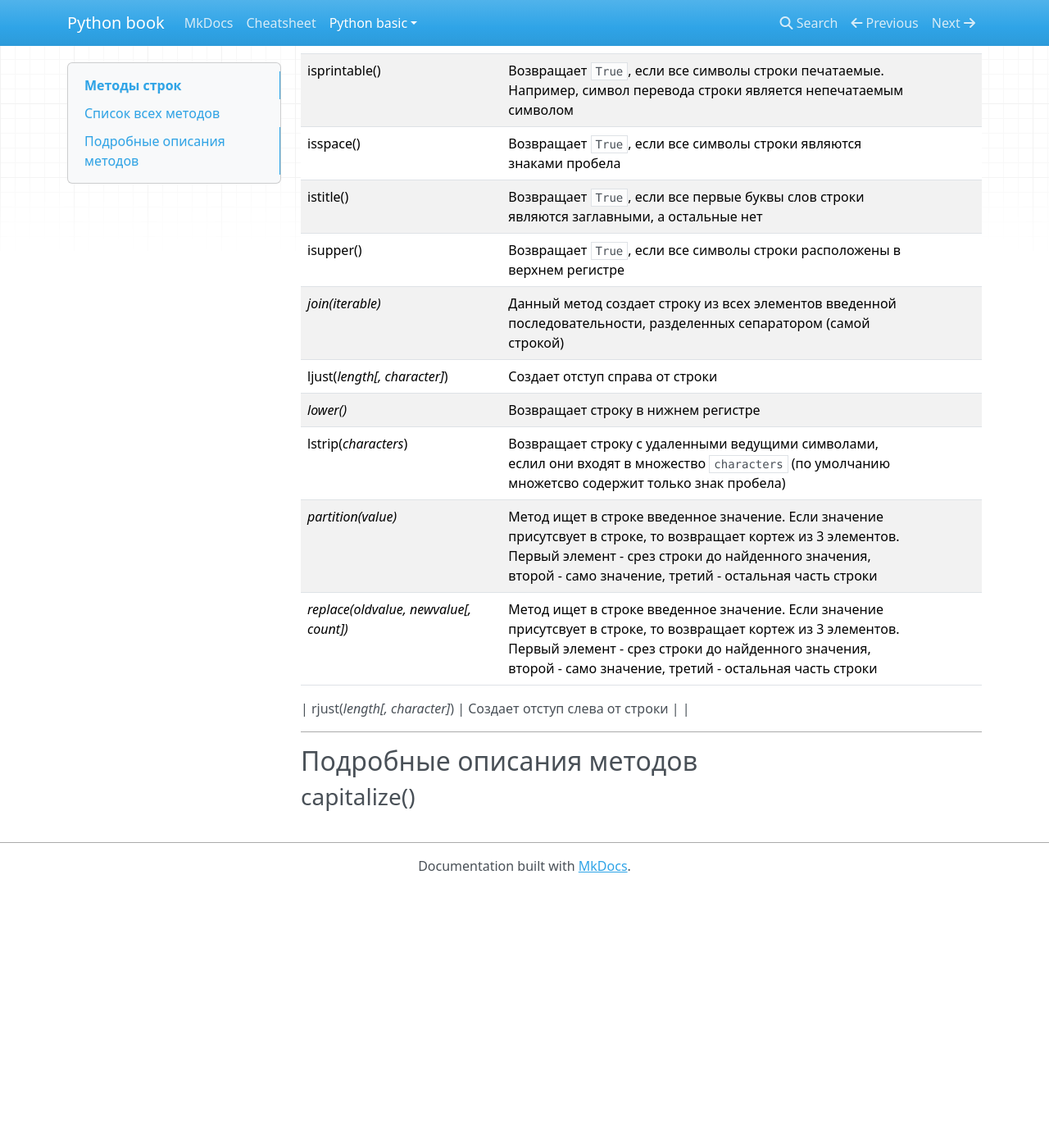
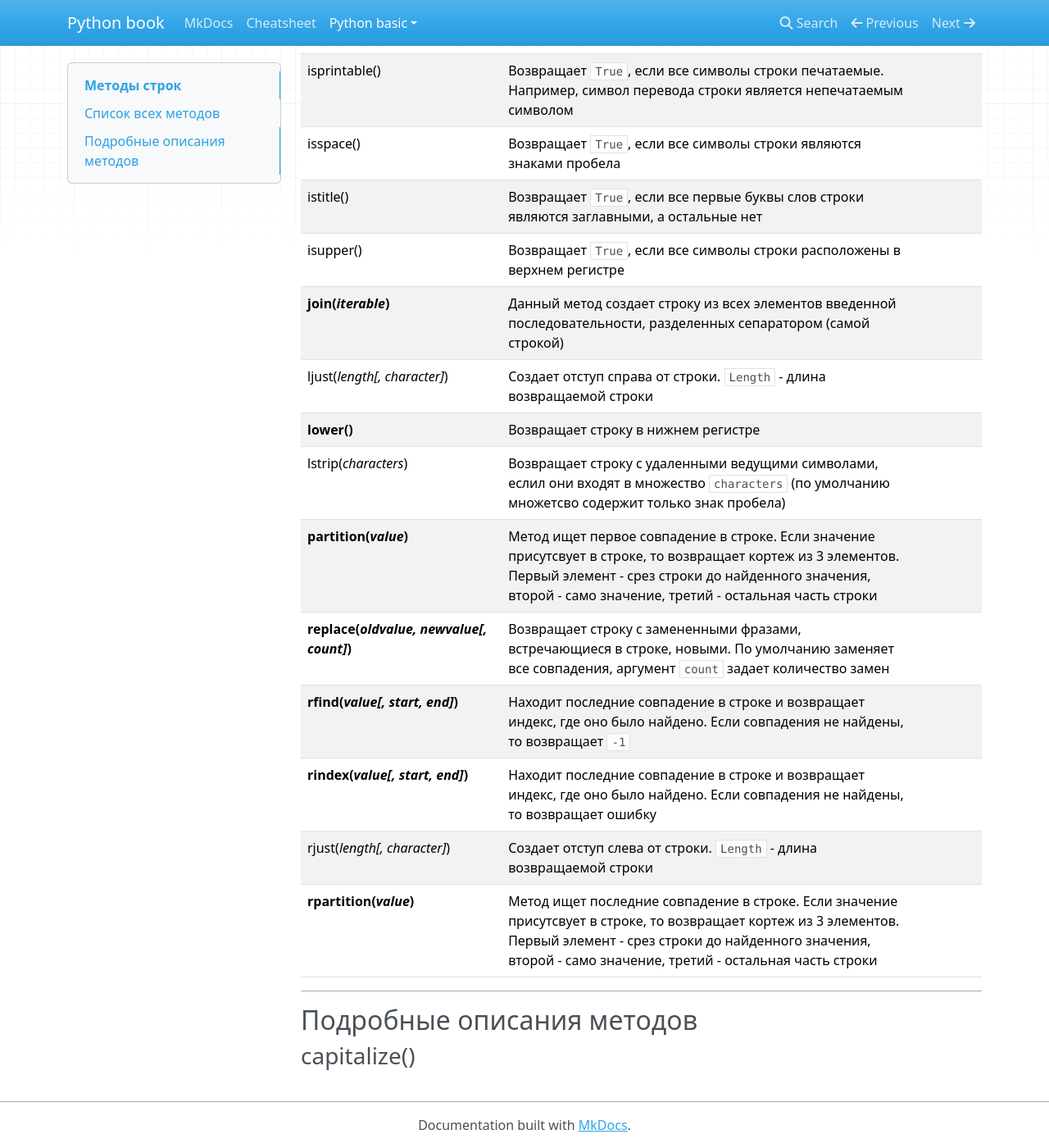
Before and after one commit to smackov/python_book, an MkDocs documentation site: the page built from book/docs/Python basic/String methods.md, in a window 1280 px wide and 1400 px high, scrolled down 1550 px. Shown: the whole window at 82% size. Built offline with MkDocs 1.6.1, drawn with Linux system fonts in a browser that asks for light colours; nearby versions of some CDN libraries; before the commit the page ends 2634 px from its top, so only the background shows below that.

Commit message:
Append 'String methods' doc

```diff
--- a/book/docs/Python basic/String methods.md
+++ b/book/docs/Python basic/String methods.md
@@ -37,14 +37,17 @@ Python имеет большой набор `built-in` (встроенных) м
 | isspace() | Возвращает `True`, если все символы строки являются знаками пробела |  |
 | istitle() | Возвращает `True`, если все первые буквы слов строки являются заглавными, а остальные нет |  |
 | isupper() | Возвращает `True`, если все символы строки расположены в верхнем регистре |  |
-| _join(*iterable*)_ | Данный метод создает строку из всех элементов введенной последовательности, разделенных сепаратором (самой строкой) |  |
-| ljust(*length[, character]*) | Создает отступ справа от строки |  |
-| _lower()_ | Возвращает строку в нижнем регистре |  |
+| __join(*iterable*)__ | Данный метод создает строку из всех элементов введенной последовательности, разделенных сепаратором (самой строкой) |  |
+| ljust(*length[, character]*) | Создает отступ справа от строки. `Length` - длина возвращаемой строки |  |
+| __lower()__ | Возвращает строку в нижнем регистре |  |
 | lstrip(*characters*) | Возвращает строку с удаленными ведущими символами, еслил они входят в множество `characters` (по умолчанию множетсво содержит только знак пробела) |  |
-| _partition(*value*)_ | Метод ищет в строке введенное значение. Если значение присутсвует в строке, то возвращает кортеж из 3 элементов. Первый элемент - срез строки до найденного значения, второй - само значение, третий - остальная часть строки |  |
-| _replace(*oldvalue, newvalue[, count]*)_ | Метод ищет в строке введенное значение. Если значение присутсвует в строке, то возвращает кортеж из 3 элементов. Первый элемент - срез строки до найденного значения, второй - само значение, третий - остальная часть строки |  |
+| __partition(*value*)__ | Метод ищет первое совпадение в строке. Если значение присутсвует в строке, то возвращает кортеж из 3 элементов. Первый элемент - срез строки до найденного значения, второй - само значение, третий - остальная часть строки |  |
+| __replace(*oldvalue, newvalue[, count]*)__ | Возвращает строку с замененными фразами, встречающиеся в строке, новыми. По умолчанию заменяет все совпадения, аргумент `count` задает количество замен |  |
+| __rfind(*value[, start, end]*)__ | Находит последние совпадение в строке и возвращает индекс, где оно было найдено. Если совпадения не найдены, то возвращает `-1` |  |
+| __rindex(*value[, start, end]*)__ | Находит последние совпадение в строке и возвращает индекс, где оно было найдено. Если совпадения не найдены, то возвращает ошибку |  |
+| rjust(*length[, character]*) | Создает отступ слева от строки. `Length` - длина возвращаемой строки |  |
+| __rpartition(*value*)__ | Метод ищет последние совпадение в строке. Если значение присутсвует в строке, то возвращает кортеж из 3 элементов. Первый элемент - срез строки до найденного значения, второй - само значение, третий - остальная часть строки |  |
 
-| rjust(*length[, character]*) | Создает отступ слева от строки |  |
 
 ***
 
```
